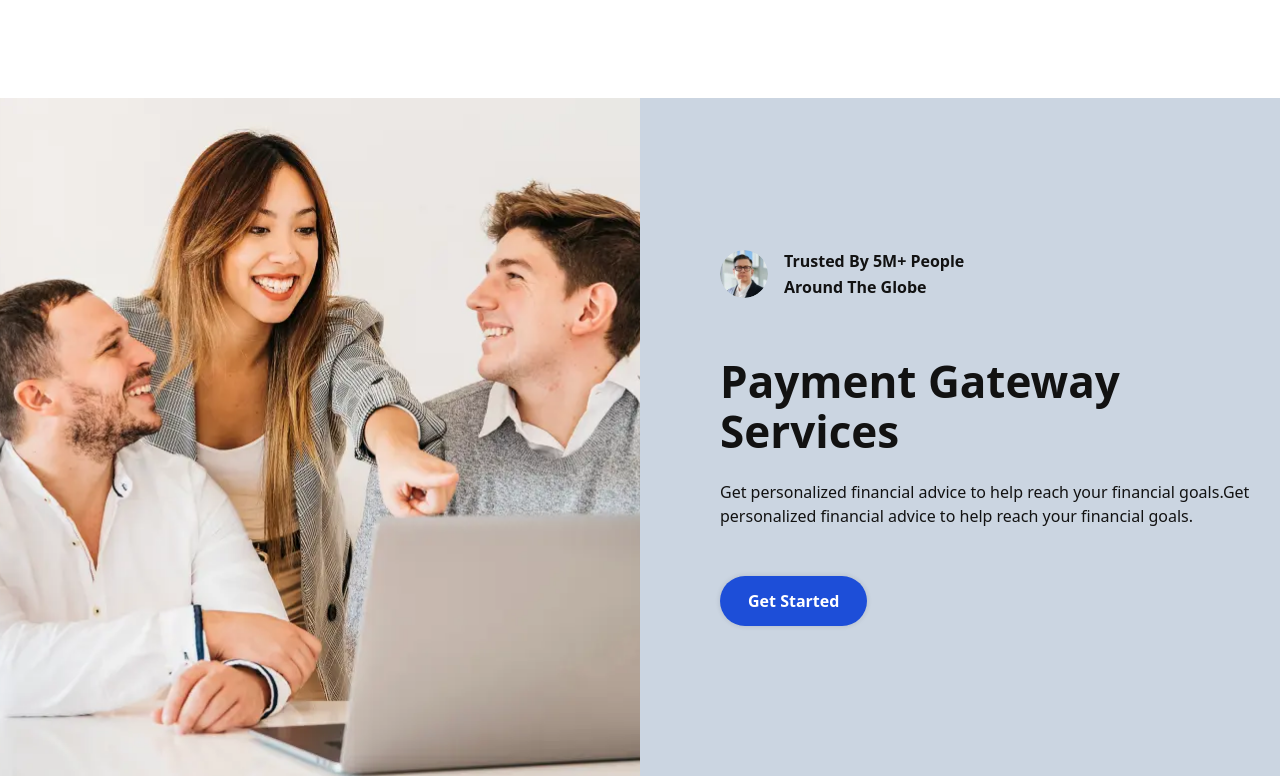
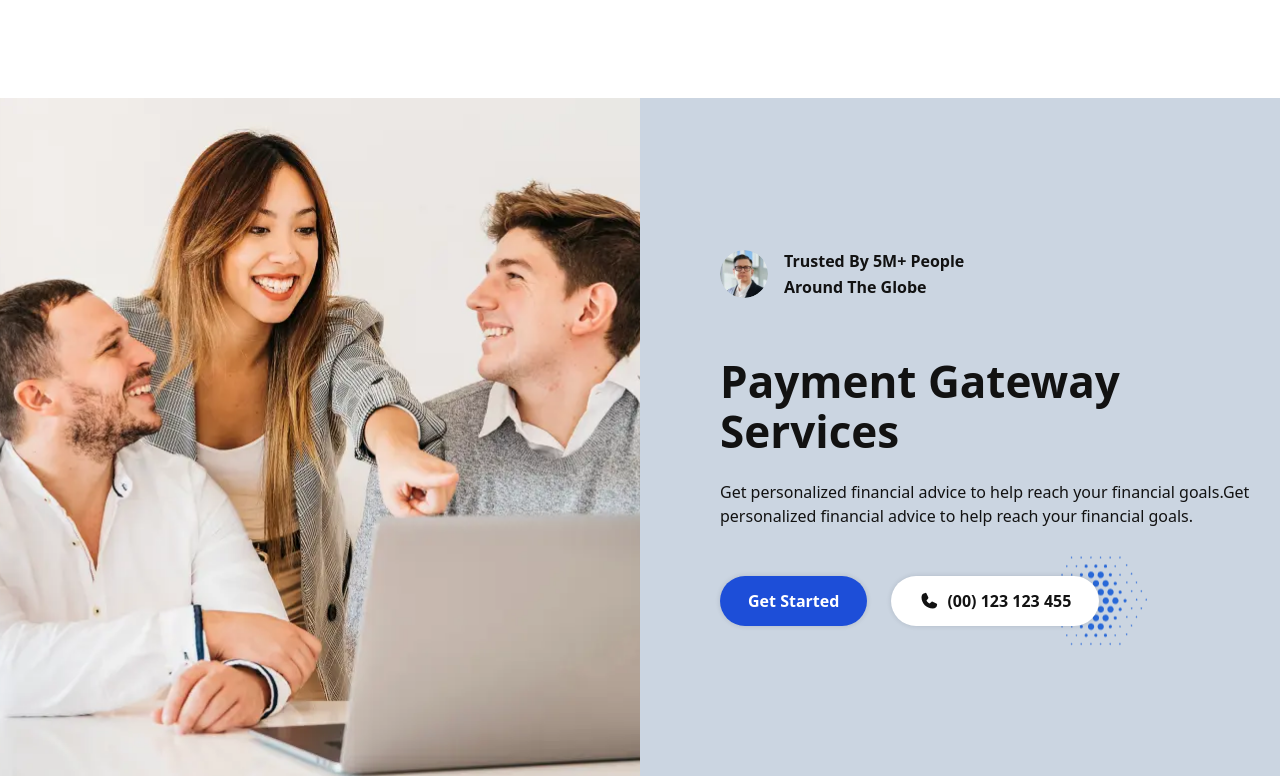
Before and after one commit to panjiasmoroart/next-blog, a Next.js app: page / in a window 1280 px wide. Shown: the part 1551-2327 px from the top of the page. Built offline with nearby package versions, Linux system fonts and the light colour scheme.

Commit message:
Payment Gate Ways Design - Part 3

```diff
--- a/src/components/PaymentGateway/PaymentGateway.jsx
+++ b/src/components/PaymentGateway/PaymentGateway.jsx
@@ -3,7 +3,7 @@
  import React, { useRef } from 'react';
  import Image from 'next/image';
  import Link from 'next/link';
-
+ import * as Icon from '@phosphor-icons/react/dist/ssr'
 
  const PaymentGateway = () => {
 
@@ -52,6 +52,18 @@
                                 <Link className='button-main box-shadow bg-blue-700 hover:bg-black text-white bg-blue whitespace-nowrap rounded-full' href='/'>
                                     Get Started
                                 </Link>
+
+                                <div className='relative'>
+                                    <Link className='button-main box-shadow hover:bg-black hover:text-white text-on-surface bg-white flex items-center gap-2 rounded-full relative z-[1]' href='/'>
+                                    <Icon.Phone weight='fill' className='text-xl' />
+                                        <span className='whitespace-nowrap'>(00) 123 123 455</span>
+                                    </Link>
+
+                                    <Image
+                                        src='/images/component/gateway1-dot.png'
+                                        className='absolute -right-12 w-[100px] h-auto top-1/2 -translate-y-1/2' width={4000} height={4000} alt="img"
+                                    />
+                                </div>
                             </div>
                         </div>
                     </div>
```
